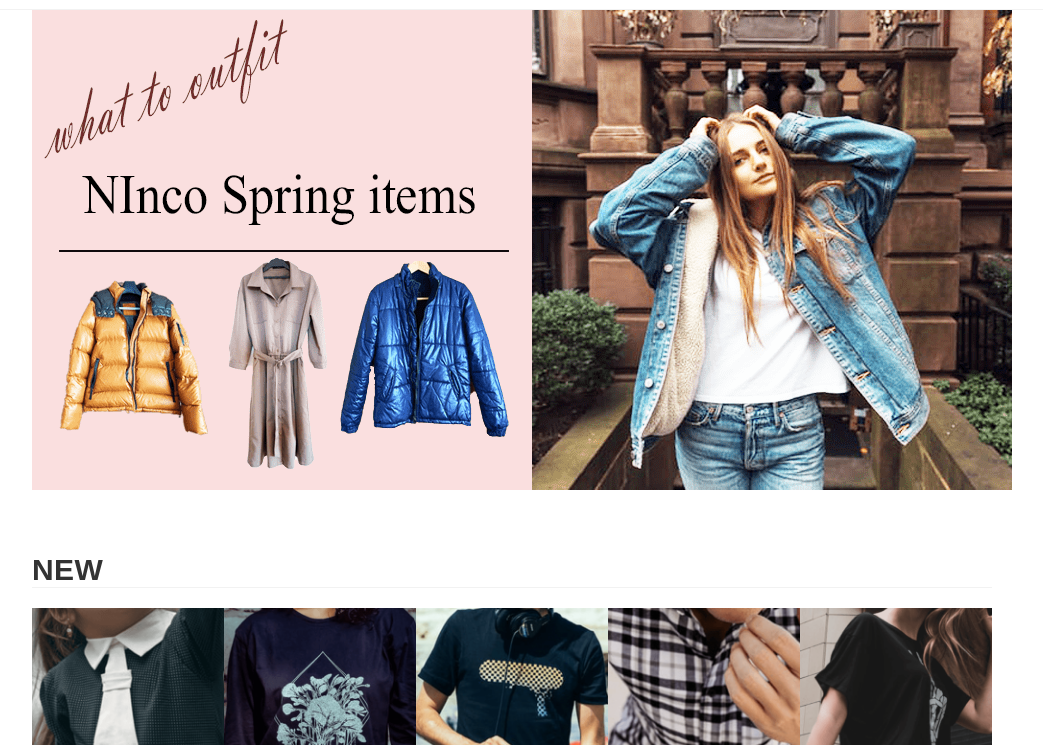
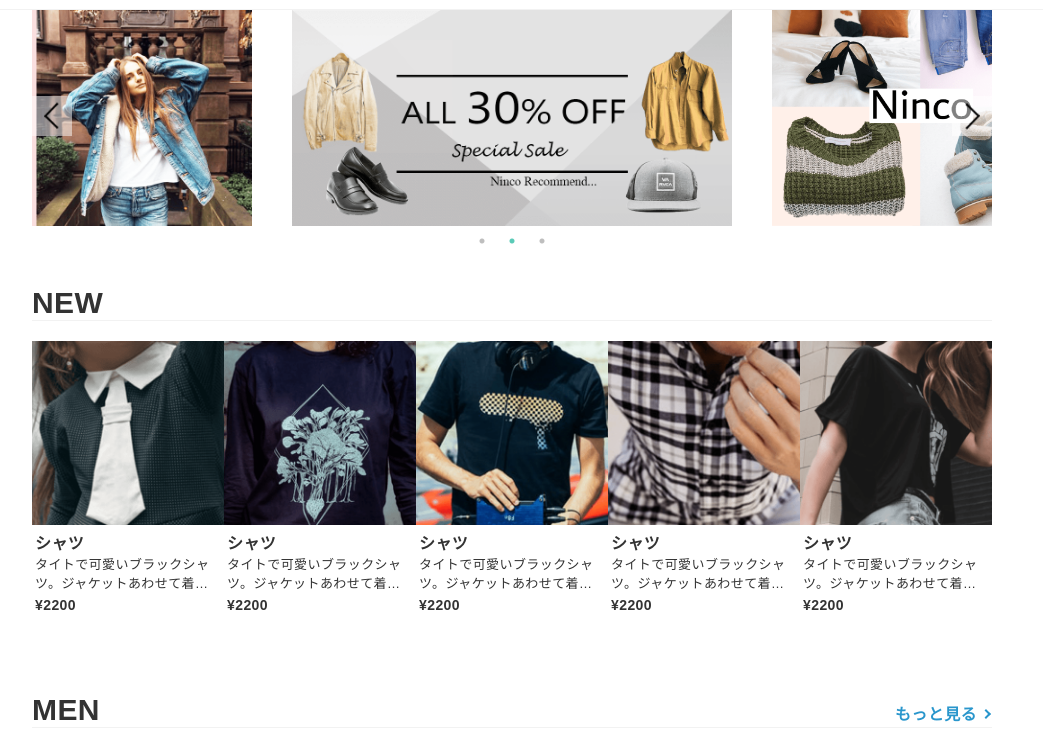
Before and after one commit to Novita-k/houou_js_make, a plain HTML site: page index.html in a window 1280 px wide. Shown: the part 50-795 px from the top of the page, without its empty margins (128-1171 px from the left). Drawn offline with nearby package versions, Linux system fonts and the light colour scheme.

Commit message:
indexスライダー実装 slick js

```diff
--- a/css/common.css
+++ b/css/common.css
@@ -68,6 +68,32 @@ a img:hover{
 .inner{
   width: 960px;
   margin: 0 auto;
+}
+.slide-btn {
+  content: "";
+  position: absolute;
+  top: 40%;
+  width: 40px;
+  height: 40px;
+  background-size: cover;
+  cursor: pointer;
+  display: block;
+  z-index: 10;
+}
+.prev-btn {
+  left: 0;
+  background: url(../img/arrow_prev.png) no-repeat center/cover;
+}
+.next-btn {
+  right: 0;
+  background: url(../img/arrow_next.png) no-repeat center/cover;
+}
+
+.slick-slide {
+  margin: 0 20px;
+}
+.slick-dots li.slick-active button:before {
+  color: #24b99f;
 }
 
 /*ヘッダー部分ここから*/
@@ -336,6 +362,9 @@ a img:hover{
     width: auto;
     margin: 0 10px;
   }
+  .slick-slide {
+    margin: 0;
+  }
 
   /*ヘッダーここから*/
   .header{
--- a/css/top.css
+++ b/css/top.css
@@ -3,6 +3,12 @@
 /*TOPスライダー部分*/
 .top-slider-wrap{
   margin-bottom: 60px;
+}
+.top-slider-inner {
+	width: auto;
+}
+.slick-slide img {
+	width: 100%;
 }
 
 @media screen and (max-width: 768px){
--- a/index.html
+++ b/index.html
@@ -4,6 +4,8 @@
 	<meta charset="UTF-8">
 	<title>JavaScriptの屋敷</title>
 	<meta name="viewport" content="width=device-width">
+	<link rel="stylesheet" href="https://cdnjs.cloudflare.com/ajax/libs/slick-carousel/1.9.0/slick-theme.min.css">
+	<link rel="stylesheet" href="https://cdnjs.cloudflare.com/ajax/libs/slick-carousel/1.9.0/slick.min.css">
 	<link rel="stylesheet" href="css/common.css">
 	<link rel="stylesheet" href="css/top.css">
 </head>
@@ -43,6 +45,8 @@
 		<div class="top-slider-wrap">
 			<ul class="top-slider inner">
 				<li><img src="img/banner1.png" alt=""></li>
+				<li><img src="img/banner2.png" alt=""></li>
+				<li><img src="img/banner3.png" alt=""></li>
 			</ul>
 		</div>
 
--- a/js/main.js
+++ b/js/main.js
@@ -0,0 +1,24 @@
+$(function(){
+  // TOPスライダー
+  $('.top-slider').slick({
+    autoplay:true,
+    arrows:true,
+    dots: true,
+    speed:1500,
+    easing:'swing',
+    centerMode:true,
+    centerPadding:'25%',
+    prevArrow:'<div class="slide-btn prev-btn"></div>',
+    nextArrow:'<div class="slide-btn next-btn"></div>',
+    responsive:[
+      {
+        breakpoint:768,
+        settings:{
+          centerPadding:'0%',
+          slidesToShow:1,
+          slidesToScroll:1,
+        }
+      }
+    ]
+  });
+});
```
